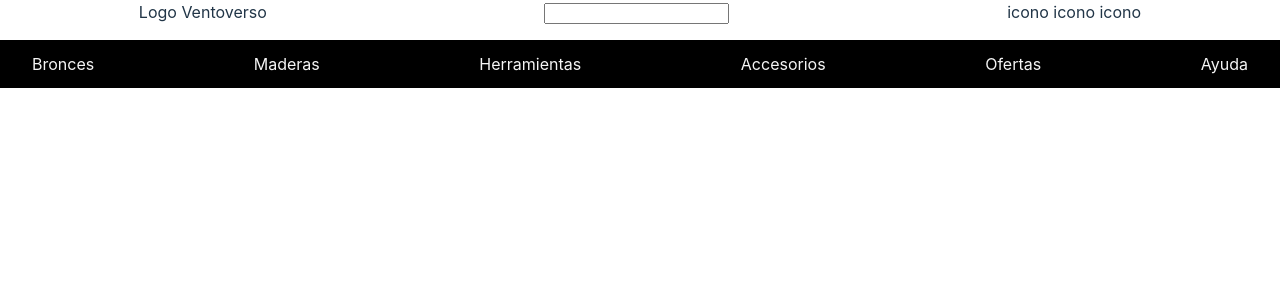
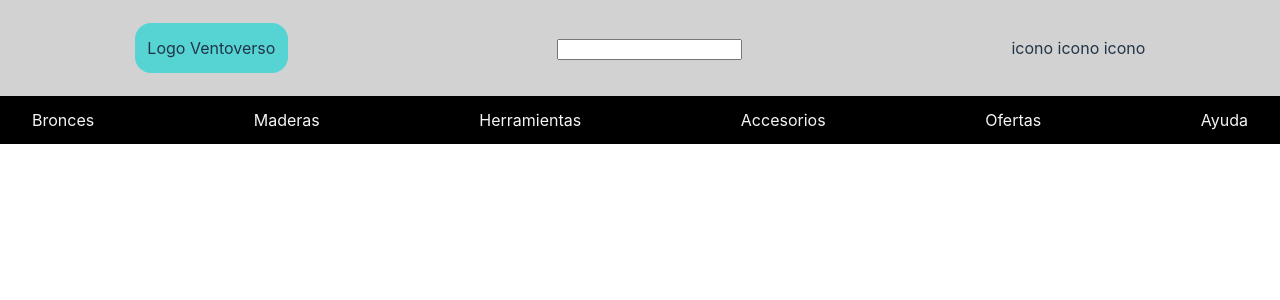
Before and after one commit to jrivas0710/Ventoverso, a React (Vite) app: page / in a window 1280 px wide. Shown: the top 300 px of the page. Built offline with nearby package versions, Linux system fonts and the light colour scheme.

Commit message:
arreglando logo

```diff
--- a/src/App.css
+++ b/src/App.css
@@ -20,19 +20,28 @@ html {
    'header'
    'main'
    'footer';
+  }
 
 
-  }
 
   /* este es mi header, le asigne una grid area dentro de mi contenedor grid */
   .header-grid{
    grid-area: header;
+  }
+
+  .header-flex{
+    background-color: rgb(211, 210, 210);
+    height: 6rem;
+    align-items: center;
 
   }
+
+
 
   .header-flex, .categories-flex{
    display: flex;
    justify-content: space-around;
+   margin: 0;
 
   }
 
@@ -45,5 +54,11 @@ html {
    color: whitesmoke;
    height: 3rem;
    align-items: center;
+  }
+
+  .logo-header{
+    background-color: rgb(86, 212, 212);
+    padding:0.8rem;
+    border-radius: 1rem;
 
   }
```
